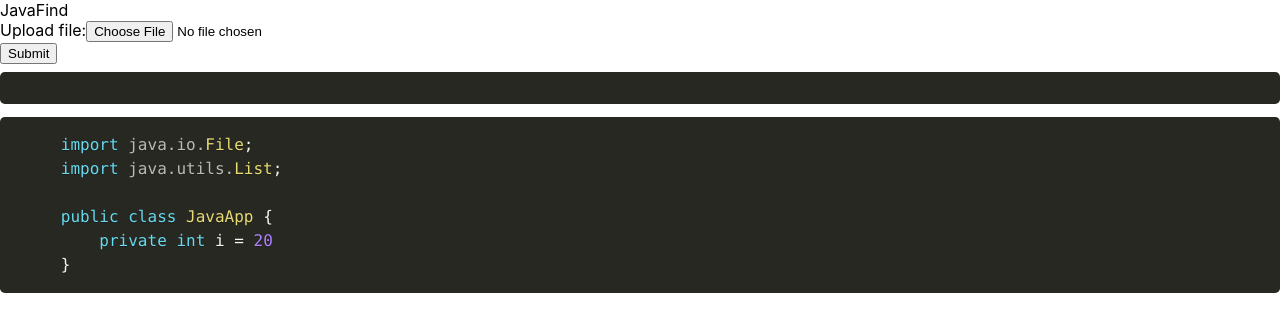
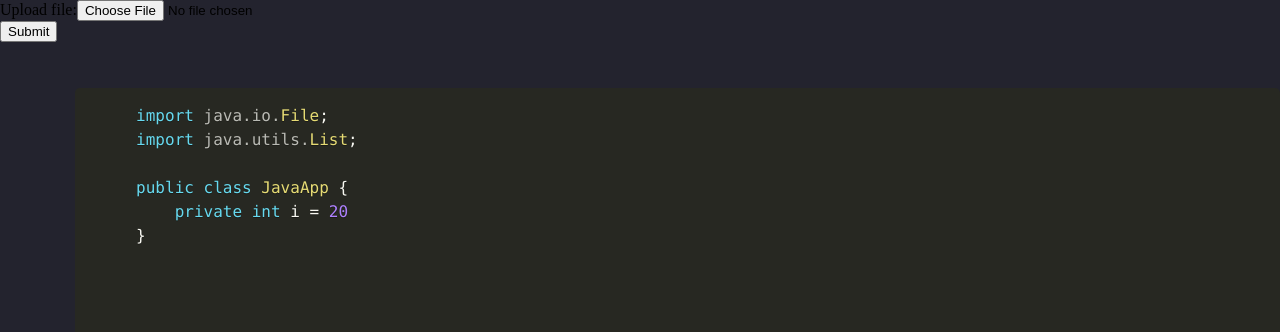
Before and after one commit to elvisdsz/javafind, a React (Create React App) app: page / in a window 1280 px wide. Shown: the top 332 px of the page. Built offline with nearby package versions, Linux system fonts and the light colour scheme.

Commit message:
working ui/ux

```diff
--- a/src/App.css
+++ b/src/App.css
@@ -2,3 +2,97 @@
   text-decoration: underline;
   cursor: pointer;
 }
+
+code {
+  font-family: source-code-pro, Menlo, Monaco, Consolas, 'Courier New',
+    monospace;
+}
+
+
+
+:root {
+  font-size: 16px;
+  /*font-family: 'Open Sans';*/
+  --text-primary: #b6b6b6;
+  --text-secondary: #ececec;
+  --bg-primary: #23232e;
+  --bg-secondary: #141418;
+  --transition-speed: 600ms;
+}
+
+body {
+  color: black;
+  background-color: white;
+  margin: 0;
+  padding: 0;
+}
+
+.scrollable::-webkit-scrollbar {
+  width: 0.5rem;
+  height: 0.5rem;
+}
+
+.scrollable::-webkit-scrollbar-track {
+  background: #1e1e24;
+}
+
+.scrollable::-webkit-scrollbar-thumb {
+  background: #6649b8;
+}
+
+.main {
+  width: 100%;
+  height: 100vh;
+}
+
+.header {
+  height: 5rem;
+  position: fixed;
+}
+
+.jar-container {
+  box-sizing: border-box;
+  padding-top: 5rem;
+  display: flex;
+  background-color: var(--bg-primary);
+  height: 100vh;
+}
+
+.foldernav {
+  width: 5rem;
+  transition: width 600ms ease;
+  color: var(--text-primary);
+  overflow-y: scroll;
+  overflow-x: hidden;
+  /*height: 100vh;*/
+  height: 100%;
+}
+
+.foldernav:hover {
+  width: 100%;
+  background-color: #6649b8;
+}
+
+.foldernav-nav {
+  list-style: none;
+  padding: 0;
+  margin: 0;
+  display: flex;
+  flex-direction: column;
+  height: 100%;
+  /*overflow: hidden;*/
+  white-space: nowrap;
+}
+
+.codewindow {
+  display: flex;
+  width:100%;
+  height: 100%;
+  box-sizing: border-box;
+}
+
+#code-file {
+  flex: 1;
+  box-sizing: border-box;
+  /*height: 100%;*/
+}
--- a/src/components/CodeWindow.tsx
+++ b/src/components/CodeWindow.tsx
@@ -19,11 +19,12 @@ const CodeWindow:React.FC<CodeProps> = (props) => {
 
 console.log("rendering");
 return(
-<pre id="code-file" className="line-numbers" data-line="5-10">
+    <div className="codewindow">
+<pre id="code-file" className="scrollable line-numbers" data-line="5-10">
 <code className={"language-"+props.language + " match-braces"} id="code">
 {props.codeText.trim()}
 </code>
-</pre>);
+</pre></div>);
 }
 
 export default CodeWindow;
--- a/src/components/FolderTree.tsx
+++ b/src/components/FolderTree.tsx
@@ -51,18 +51,18 @@ const FolderTree:React.FC<FolderTreeProps> = ({zipFile, showCodeCallback}) => {
     console.log("**FolderTree re-render** "+folderItems?.size);
     if(zip != null && folderItems != null) {
         //return(<pre id="folder-struct"><code className="language-treeview" id="folder-tree">
-        return(<div>
+        return(<div className="foldernav scrollable"><ul className="foldernav-nav">
             {   Array.from(folderItems!.keys()).map((path, index)=>{
                     console.log(path);
-                    return (<>
-                        <span key={index} className="file-link highlight" onClick={() => {handleFileInZip(zip!, path, showCodeCallback)}}>{path}</span>
+                    return (<li>
+                        <span key={index} className="nav-link file-link highlight" onClick={() => {handleFileInZip(zip!, path, showCodeCallback)}}>{path}</span>
                         <br/>
-                    </>)
+                    </li>)
                 }) }
-        </div>)
+        </ul></div>)
         {/*</code></pre>)*/}
     } else {
-        return <pre id="folder-struct"></pre>
+        return <div className="foldernav"></div>
     }
 }
 
--- a/src/components/Home.tsx
+++ b/src/components/Home.tsx
@@ -24,12 +24,13 @@ function Home() {
 
     return (
     <div className="main">
-        JavaFind
-        <FileUpload onUpload={onFileUpdate} />
-<pre id="folder-struct2"><code className="language-treeview" id="folder-tree2">
-</code></pre>
-        <FolderTree zipFile={mainFile} showCodeCallback={onFileSelectedToShow} />
-        <CodeWindow codeText={codeText} language="java" />
+        <div className="header">
+        {mainFile == null?<FileUpload onUpload={onFileUpdate}/>:<h1 style={{color:'honeydew', padding:'0 5rem'}}>JavaFind</h1>}
+        </div>
+        <div className="jar-container">
+            <FolderTree zipFile={mainFile} showCodeCallback={onFileSelectedToShow} />
+            <CodeWindow codeText={codeText} language="java" />
+        </div>
     </div>
     );
 }
--- a/src/index.css
+++ b/src/index.css
@@ -1,4 +1,4 @@
-body {
+/*body {
   margin: 0;
   font-family: -apple-system, BlinkMacSystemFont, 'Segoe UI', 'Roboto', 'Oxygen',
     'Ubuntu', 'Cantarell', 'Fira Sans', 'Droid Sans', 'Helvetica Neue',
@@ -11,3 +11,4 @@ code {
   font-family: source-code-pro, Menlo, Monaco, Consolas, 'Courier New',
     monospace;
 }
+*/
```
